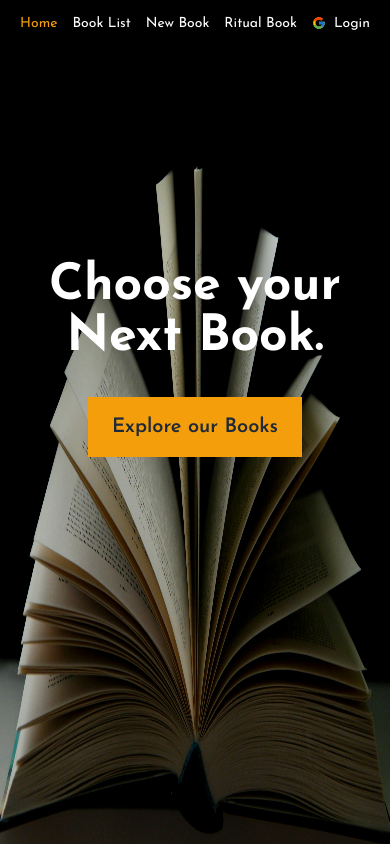
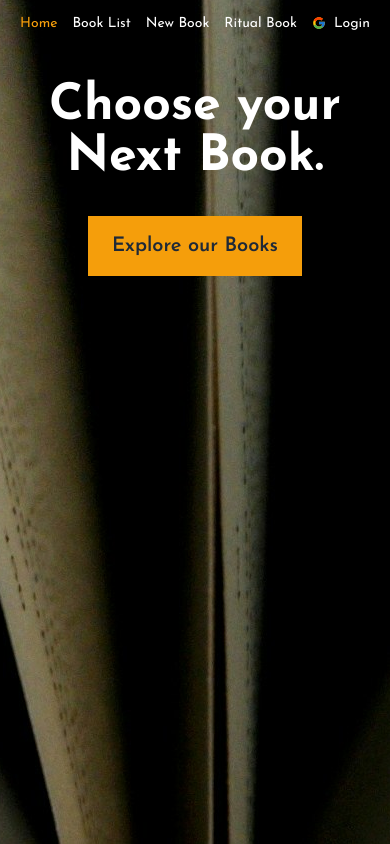
Before and after one commit to JasmineTracko/RTBooks, a Next.js app: page / in a window 390 px wide. Built offline with nearby package versions, Linux system fonts and the light colour scheme; no server answers.

Commit message:
mobile style add

```diff
--- a/src/app/_components/DeleteBook.scss
+++ b/src/app/_components/DeleteBook.scss
@@ -8,6 +8,7 @@
   text-align: left;
   font-weight: 600;
   font-family: inherit;
+  min-width: max-content;
 
   &:hover {
     background-color: var(--secondary);
--- a/src/app/_components/Loader.scss
+++ b/src/app/_components/Loader.scss
@@ -8,9 +8,7 @@
     15px 0 15px #ffcc00;
   animation: rotate 1s infinite;
   transform: rotate(0) scale(0.8);
-  position: absolute;
-  left: 50%;
-  top: 50%;
+  margin: 0 auto;
 }
 
 @keyframes rotate {
--- a/src/app/_components/Loader.tsx
+++ b/src/app/_components/Loader.tsx
@@ -3,7 +3,9 @@ import "./Loader.scss";
 
 const Loader = () => {
   return (
-    <div className="loader"></div>
+    <div style={{ marginTop: "10rem" }}>
+      <div className="loader"></div>
+    </div>
   );
 };
 
--- a/src/app/home.scss
+++ b/src/app/home.scss
@@ -6,7 +6,6 @@
   display: flex;
   flex-direction: column;
   justify-content: center;
-  height: 70vh;
   align-items: center;
 
   .home-container__slogan {
@@ -14,3 +13,7 @@
     color: var(--white);
   }
 }
+
+.image-fit{
+  object-fit: none;
+}
--- a/src/app/page.tsx
+++ b/src/app/page.tsx
@@ -6,7 +6,7 @@ import RedirectButton from "./_components/RedirectButton";
 export default function Home() {
   return (
     <main>
-      <Image src={cover} alt="book" placeholder="blur" quality={70} fill />
+      <Image src={cover} alt="book" placeholder="blur" quality={70} fill className="image-fit"/>
       <div className="home-container">
         <h1 className="home-container__slogan">Choose your Next Book.</h1>
         <RedirectButton text="Explore our Books" redirectUri="/rtbook" />
```
Also changed, not shown: src/app/rtbook/ritual.scss (+8 -0 lines).
